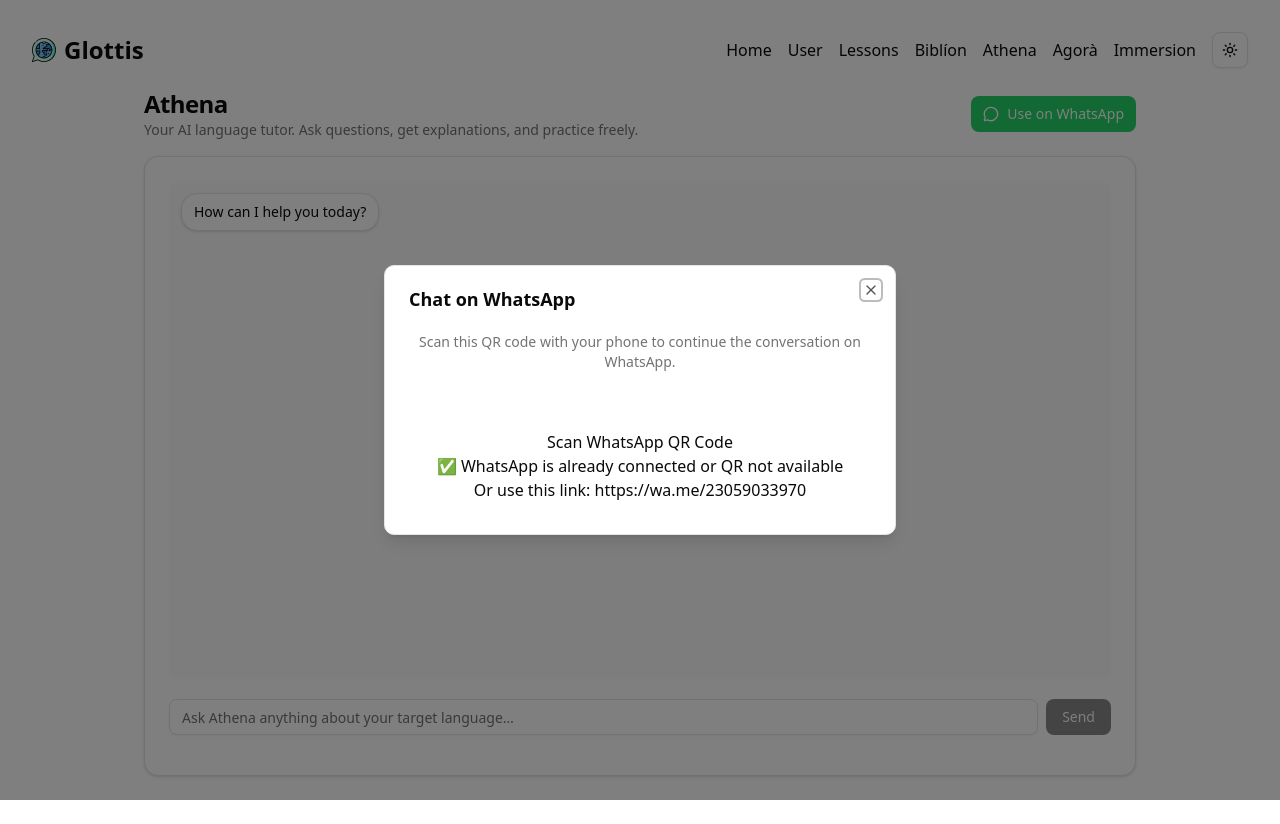
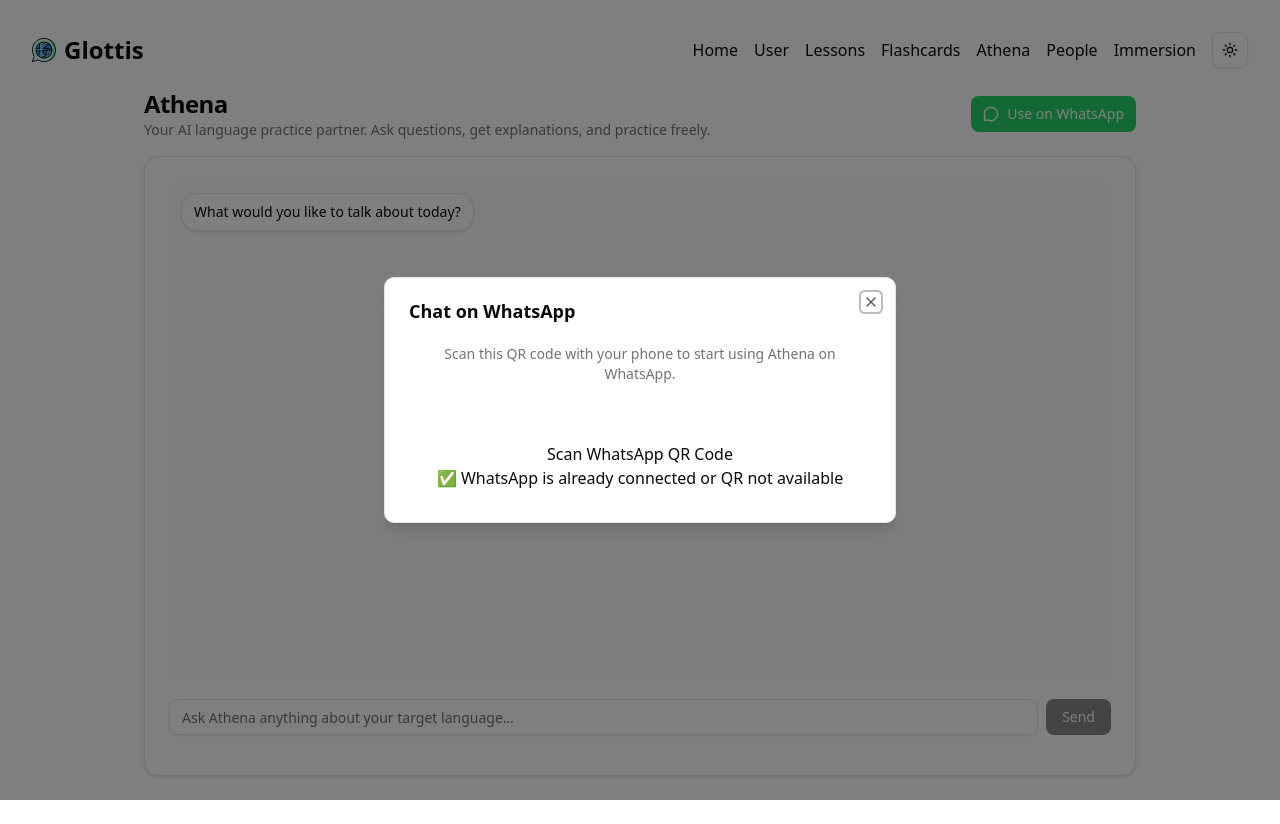
Before and after one commit to Sanish1246/glottis, a React (Vite) app: page /athena in a window 1280 px wide. Both pictures are taken after a click on the button "Use on WhatsApp". Built offline with nearby package versions, Linux system fonts and the light colour scheme; no server answers.

Commit message:
Revert back to whatsapp test number

```diff
--- a/routes/ChatbotRoute.js
+++ b/routes/ChatbotRoute.js
@@ -13,7 +13,7 @@
   const userMessage = req.body.query;
   // Context prompt
   const prePrompt =
-    " You are a language learning expert chatbot. Your tasks are: 1. Identify the language of the user's message. 2. Check for any grammatical, spelling, or usage errors. 3. If there are errors, point them out briefly and clearly, with a short explanation in english. 4. If there are no errors, confirm that the message is correct. 5. Then answer the user's question fully and naturally in the same language, keeping your tone friendly and supportive. In your answer, you can start directly from the correction of the error, if any.";
+    " You are a language learning expert chatbot called Athena for the language learning website Glottis. Your tasks are: 1. Identify the language of the user's message. 2. Check for any grammatical, spelling, or usage errors. 3. If there are errors, point them out briefly and clearly, with a short explanation in English (The explanation should be in English if it's a language other than English). 4. If there are no errors, confirm that the message is correct in English (The confirmation should be in English if it's a language other than English). 5. Then answer the user's question fully and naturally in the same language, keeping your tone friendly and supportive. In your answer, you can start directly from the correction of the error, if any.";
 
   const prompt = userMessage;
   const result = await model.generateContent(
--- a/routes/testWhatsapp.js
+++ /dev/null
@@ -1,33 +0,0 @@
-import axios from "axios";
-import dotenv from "dotenv";
-
-dotenv.config();
-
-const PHONE_NUMBER_ID = process.env.PHONE_NUMBER_ID;
-const WHATSAPP_TOKEN = process.env.WHATSAPP_TOKEN;
-
-async function sendMessage() {
-  try {
-    const res = await axios.post(
-      `https://graph.facebook.com/v22.0/${PHONE_NUMBER_ID}/messages`,
-      {
-        messaging_product: "whatsapp",
-        to: "23055087417", // il tuo numero
-        type: "text",
-        text: { body: "Hello from JS 🚀" },
-      },
-      {
-        headers: {
-          Authorization: `Bearer ${WHATSAPP_TOKEN}`,
-          "Content-Type": "application/json",
-        },
-      },
-    );
-
-    console.log("✅ Message sent:", res.data);
-  } catch (err) {
-    console.error("❌ Error:", err.response?.data || err.message);
-  }
-}
-
-sendMessage();
--- a/src/App.tsx
+++ b/src/App.tsx
@@ -138,7 +138,7 @@
         </button>
       )}
 
-      <div className={sectionClass}>Biblíon</div>
+      <div className={sectionClass}>Flashcards</div>
       {isLoggedIn ? (
         <>
           <Link to="decks" className={linkClass} onClick={onClose}>
@@ -163,7 +163,7 @@
             onClose();
           }}
         >
-          Biblíon
+          Flashcards
         </button>
       )}
 
@@ -173,7 +173,7 @@
       </Link>
       {isLoggedIn ? (
         <Link to="users" className={linkClass} onClick={onClose}>
-          Agorà
+          People
         </Link>
       ) : (
         <button
@@ -184,7 +184,7 @@
             onClose();
           }}
         >
-          Agorà
+          People
         </button>
       )}
       {isLoggedIn ? (
@@ -280,7 +280,11 @@
           {/* Desktop / large tablet: horizontal navbar */}
           <nav className="navbar-shell mb-1 hidden lg:flex flex-row justify-between items-center w-full gap-4">
             <div className="flex flex-row items-center gap-2 min-w-0">
-              <img src="/glottis.svg" alt="Glottis" className="w-6 h-6 shrink-0" />
+              <img
+                src="/glottis.svg"
+                alt="Glottis"
+                className="w-6 h-6 shrink-0"
+              />
               <h1 className="self-center text-md md:text-2xl font-extrabold truncate">
                 Glottis
               </h1>
@@ -310,7 +314,9 @@
                       {user.role == "admin" ? (
                         <>
                           <Link to="approvals">
-                            <DropdownMenuItem>Pending approvals</DropdownMenuItem>
+                            <DropdownMenuItem>
+                              Pending approvals
+                            </DropdownMenuItem>
                           </Link>
                           <Link to="aiDashboard">
                             <DropdownMenuItem>AI Dashboard</DropdownMenuItem>
@@ -327,9 +333,7 @@
                     </>
                   ) : (
                     <>
-                      <DropdownMenuItem
-                        onClick={() => setIsRegisterOpen(true)}
-                      >
+                      <DropdownMenuItem onClick={() => setIsRegisterOpen(true)}>
                         Register
                       </DropdownMenuItem>
                       <DropdownMenuItem onClick={() => setIsLoginOpen(true)}>
@@ -381,10 +385,10 @@
                       type="button"
                       className="hover:underline cursor-pointer bg-transparent border-0 p-0 font-inherit"
                     >
-                      Biblíon
+                      Flashcards
                     </button>
                   </DropdownMenuTrigger>
-                  <span className="sr-only">Biblíon</span>
+                  <span className="sr-only">Flashcards</span>
                   <DropdownMenuContent align="end">
                     <Link to="decks">
                       <DropdownMenuItem>Decks</DropdownMenuItem>
@@ -406,7 +410,7 @@
                   className="hover:underline cursor-pointer bg-transparent border-0 p-0 font-inherit shrink-0"
                   onClick={() => setIsLoginOpen(true)}
                 >
-                  Biblíon
+                  Flashcards
                 </button>
               )}
 
@@ -415,7 +419,7 @@
               </Link>
               {isLoggedIn ? (
                 <Link to="users" className="hover:underline shrink-0">
-                  Agorà
+                  People
                 </Link>
               ) : (
                 <button
@@ -423,7 +427,7 @@
                   className="hover:underline cursor-pointer bg-transparent border-0 p-0 font-inherit shrink-0"
                   onClick={() => setIsLoginOpen(true)}
                 >
-                  Agorà
+                  People
                 </button>
               )}
 
@@ -547,9 +551,7 @@
             <DialogContent>
               <DialogHeader>
                 <DialogTitle>Logout</DialogTitle>
-                <DialogDescription>
-                  Do you want to logout?
-                </DialogDescription>
+                <DialogDescription>Do you want to logout?</DialogDescription>
               </DialogHeader>
               <DialogFooter>
                 <DialogClose asChild>
--- a/src/components/pages/Athena.tsx
+++ b/src/components/pages/Athena.tsx
@@ -15,7 +15,7 @@
 
 const Athena = () => {
   const [messages, setMessages] = useState([
-    { id: 1, text: "How can I help you today?", sender: "bot" },
+    { id: 1, text: "What would you like to talk about today?", sender: "bot" },
   ]);
 
   return (
@@ -25,8 +25,8 @@
         <div>
           <h1 className="text-2xl font-bold tracking-tight">Athena</h1>
           <p className="text-sm text-muted-foreground">
-            Your AI language tutor. Ask questions, get explanations, and
-            practice freely.
+            Your AI language practice partner. Ask questions, get explanations,
+            and practice freely.
           </p>
         </div>
         <Dialog>
@@ -43,8 +43,8 @@
             </DialogHeader>
             <div className="mx-auto flex flex-col items-center gap-2 py-2">
               <p className="text-sm text-muted-foreground text-center">
-                Scan this QR code with your phone to continue the conversation
-                on WhatsApp.
+                Scan this QR code with your phone to start using Athena on
+                WhatsApp.
               </p>
               <QrCode />
             </div>
--- a/src/components/pages/Landing.tsx
+++ b/src/components/pages/Landing.tsx
@@ -147,7 +147,7 @@
       color: "text-blue-600",
     },
     {
-      title: "Biblíon",
+      title: "Flashcards",
       description:
         "Flashcard decks for vocabulary review. Create custom decks and use spaced repetition to master new words.",
       icon: BookOpen,
@@ -163,7 +163,7 @@
       color: "text-green-600",
     },
     {
-      title: "Agorà",
+      title: "People",
       description:
         "Connect with other learners in our community. Practice conversations and share your language learning journey.",
       icon: Users,
--- a/src/components/ui/QrCode.tsx
+++ b/src/components/ui/QrCode.tsx
@@ -39,7 +39,6 @@
       ) : (
         <p>✅ WhatsApp is already connected or QR not available</p>
       )}
-      <p>Or use this link: https://wa.me/23059033970</p>
     </div>
   );
 };
```
Also changed, not shown: scripts/seed-flashcard-decks.js (deleted, +0 -136 lines).
